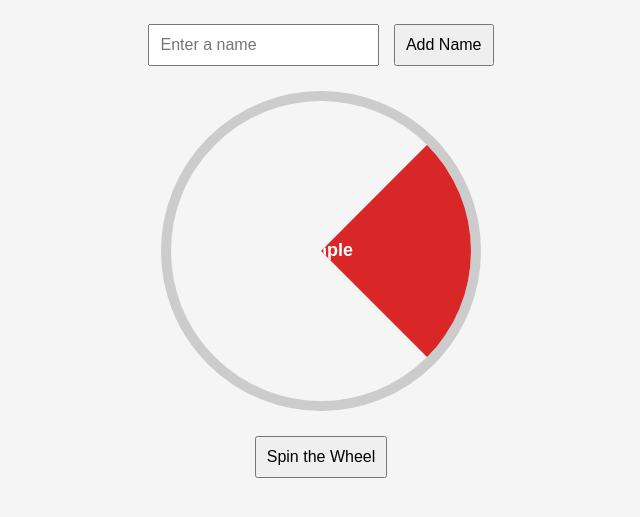
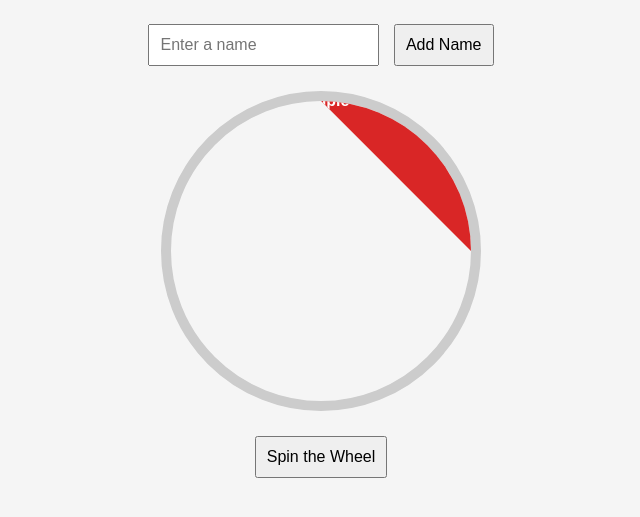
Before and after one commit to jara-diro/RuleItApp, a plain HTML site: page index.html in a window 1280 px wide. Both pictures are taken after typing "Sample" into the empty fields and a click on the button "Add Name". Shown: the part 89-606 px from the top of the page, without its empty margins (319-959 px from the left). Drawn offline with Linux system fonts and the light colour scheme.

Commit message:
Update index.html
Fix wheel display issue

```diff
--- a/index.html
+++ b/index.html
@@ -33,9 +33,11 @@
       display: flex;
       align-items: center;
       justify-content: center;
-      font-size: 18px;
+      font-size: 16px;
       font-weight: bold;
       color: #fff;
+      transform-origin: 50% 100%;
+      text-align: center;
     }
     #names {
       margin: 20px;
@@ -84,7 +86,7 @@
         const slice = document.createElement('div');
         slice.className = 'slice';
         slice.style.backgroundColor = `hsl(${index * (360 / names.length)}, 70%, 50%)`;
-        slice.style.transform = `rotate(${index * sliceAngle}deg)`;
+        slice.style.transform = `rotate(${index * sliceAngle}deg) translateY(-50%)`;
         slice.textContent = name;
         wheel.appendChild(slice);
       });
```
